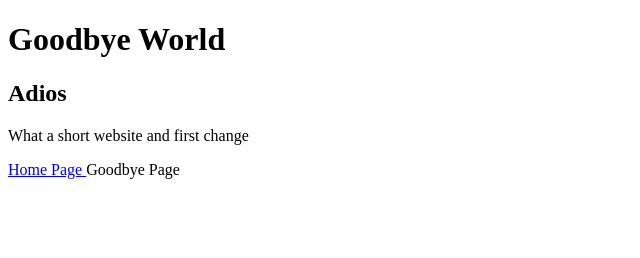
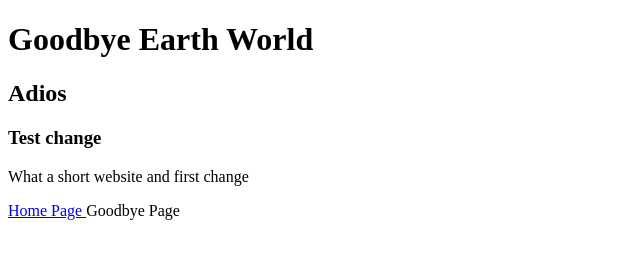
Before and after one commit to code4policy/simple-website-1, a plain HTML site: page index.html in a window 1280 px wide. Shown: the whole page, without its empty margins (0-640 px from the left). Drawn offline with Linux system fonts and the light colour scheme.

Commit message:
changes to index

```diff
--- a/index.html
+++ b/index.html
@@ -7,8 +7,9 @@
 
 <body>
 
-	<h1>Goodbye World</h1>
+	<h1>Goodbye Earth World</h1>
 	<h2>Adios</h2>
+	<h3>Test change</h3>
 	<p> What a short website and first change </p>
 </body>
 <a href="goodbye.html"> <a href="index.html"> Home Page </a> Goodbye Page </a>
```
